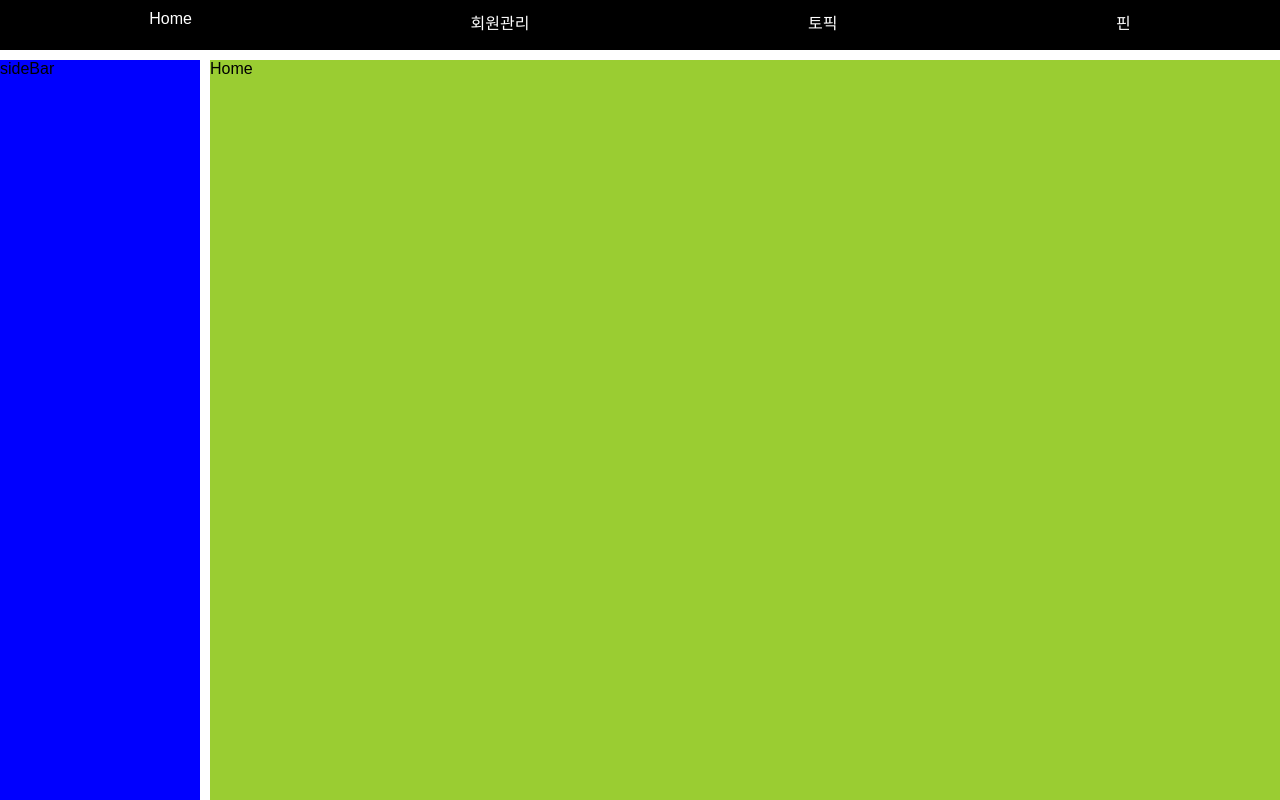
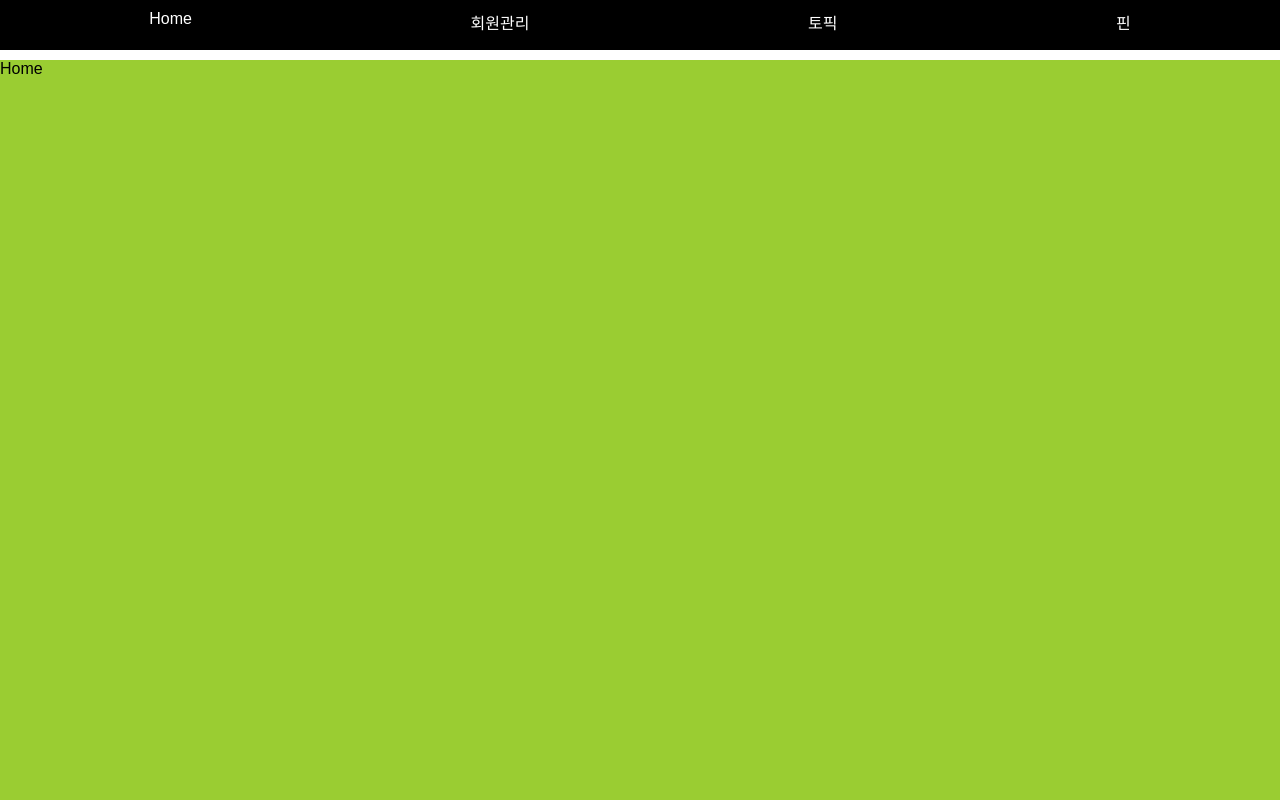
Before and after one commit to afds4567/admin-page, a React app: page / in a window 1280 px wide. Built offline with nearby package versions, Linux system fonts and the light colour scheme.

Commit message:
refactor: change rootLayout

```diff
--- a/src/components/Layout/RootLayout.tsx
+++ b/src/components/Layout/RootLayout.tsx
@@ -7,27 +7,24 @@ const RootLayout = () => {
   return (
     <Grid
       height="100vh"
-      gridTemplateColumns="200px 1fr"
       gridTemplateRows="50px auto"
       gridGap="10px"
-      gridTemplateAreas="'header header' 'sidebar main'"
+      gridTemplateAreas="'header' 'main'"
     >
       <GNB />
-      <Sidebar>sideBar</Sidebar>
-      <MainContent>
+      <Main>
         <Outlet />
-      </MainContent>
+      </Main>
     </Grid>
   );
 };
 
-const Sidebar = styled.div`
-  grid-area: sidebar;
-  background-color: blue;
-`;
-
-const MainContent = styled.main`
+const Main = styled.main`
   grid-area: main;
   background-color: yellowgreen;
+  display: grid;
+  grid-template-columns: 30% auto;
+  grid-template-areas: 'sideBar mainContent';
+  overflow: scroll;
 `;
 export default RootLayout;
```
